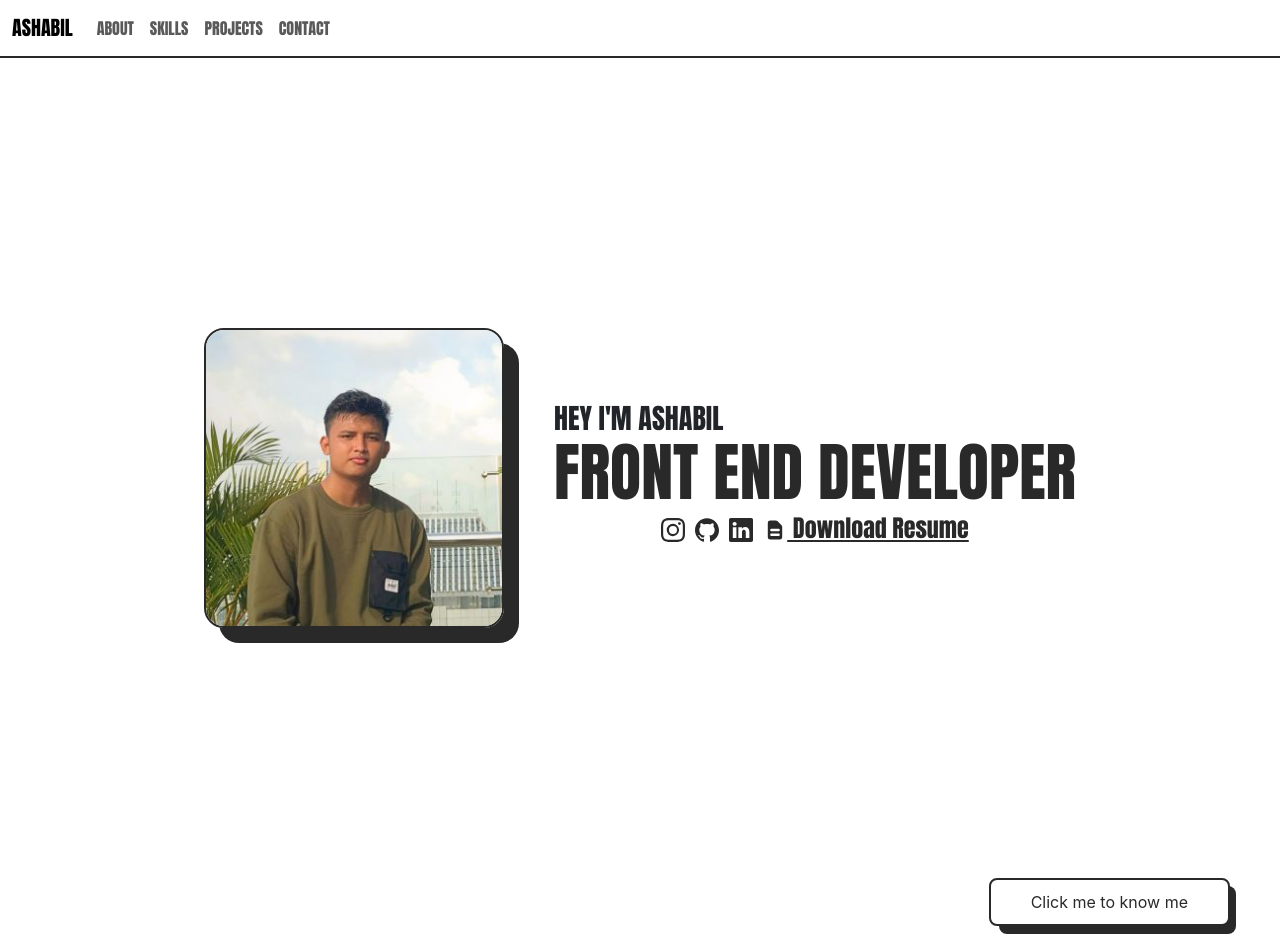
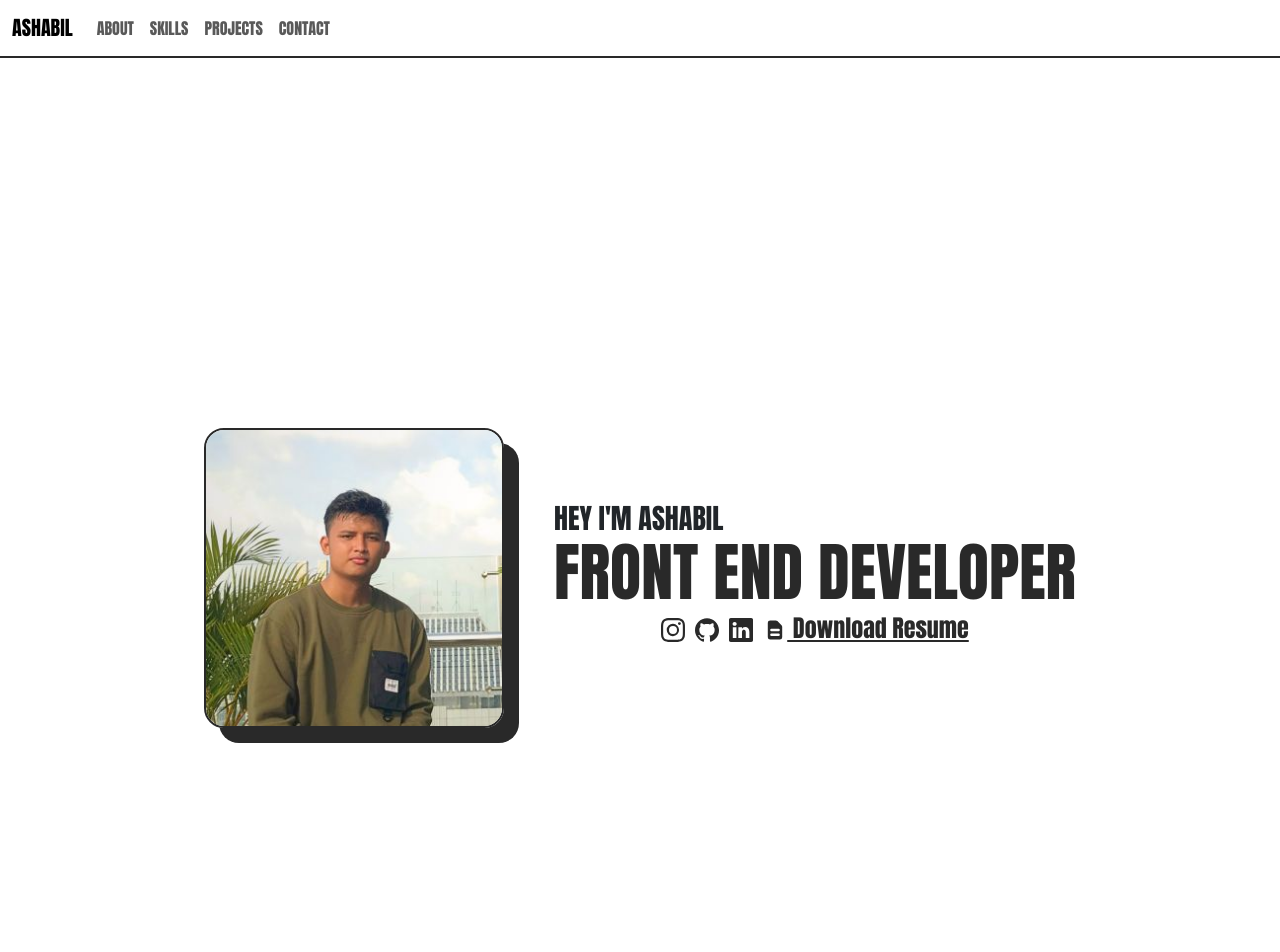
Before and after one commit to ashabilsyauqi/Portofolio, a React (Create React App) app: page / in a window 1280 px wide. Shown: the top 952 px of the page. Built offline with nearby package versions, Linux system fonts and the light colour scheme.

Commit message:
delete button

```diff
--- a/src/Pages/Home.jsx
+++ b/src/Pages/Home.jsx
@@ -52,11 +52,6 @@ const Home = ({ data }) => {
           </div>
         </div>
       </div>
-      <div className="btn-wrap">
-        <Link className="button-56" to="/about">
-          Click me to know me
-        </Link>
-      </div>
     </div>
   );
 };
--- a/src/Pages/Pages.css
+++ b/src/Pages/Pages.css
@@ -26,7 +26,8 @@
   /* background-color: grey; */
 }
 .about {
-  height: 800px;
+  height: 1000px;
+  /* background-color: red; */
 }
 .skills {
   height: 100vh;
@@ -94,6 +95,9 @@ h3 {
 .social-media > a {
   color: #292929;
   font-size: 1.5rem;
+}
+.social-margin{
+  margin-bottom: 100px;
 }
 
 /* photo */
```
